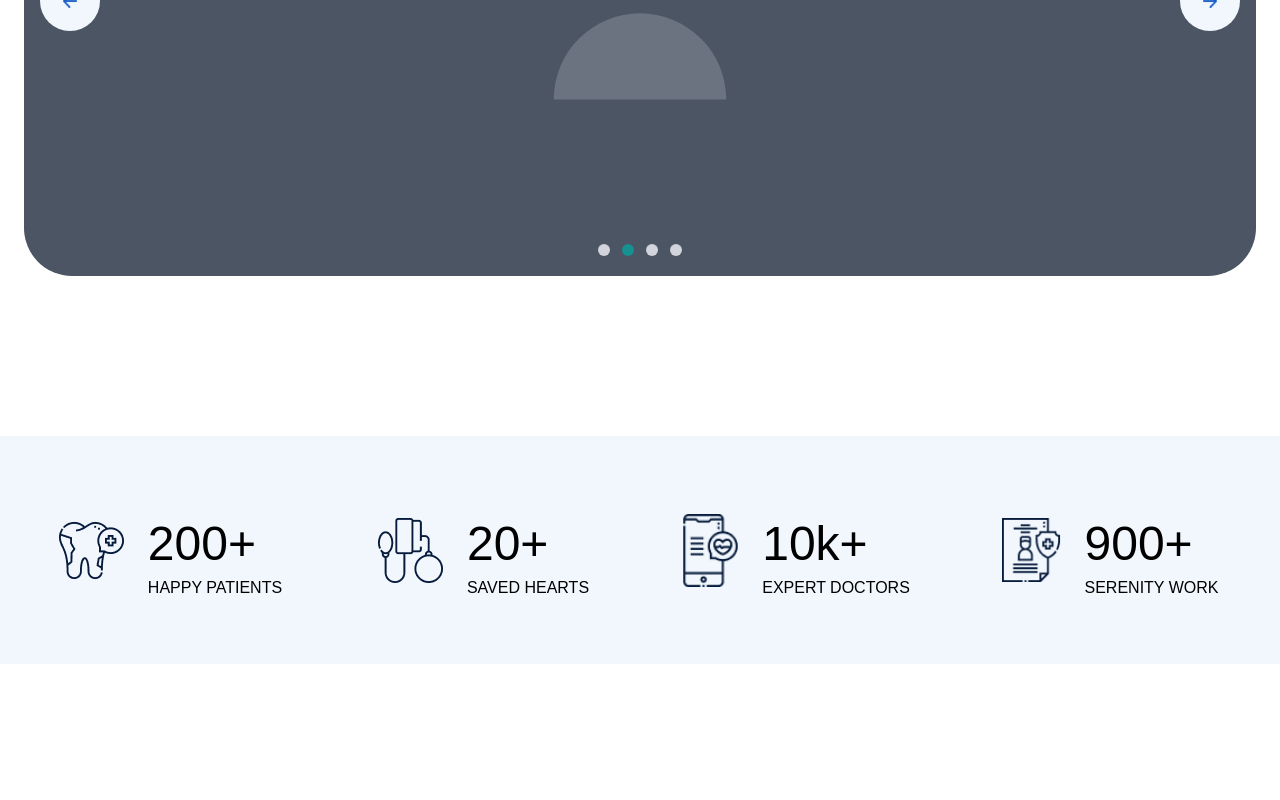
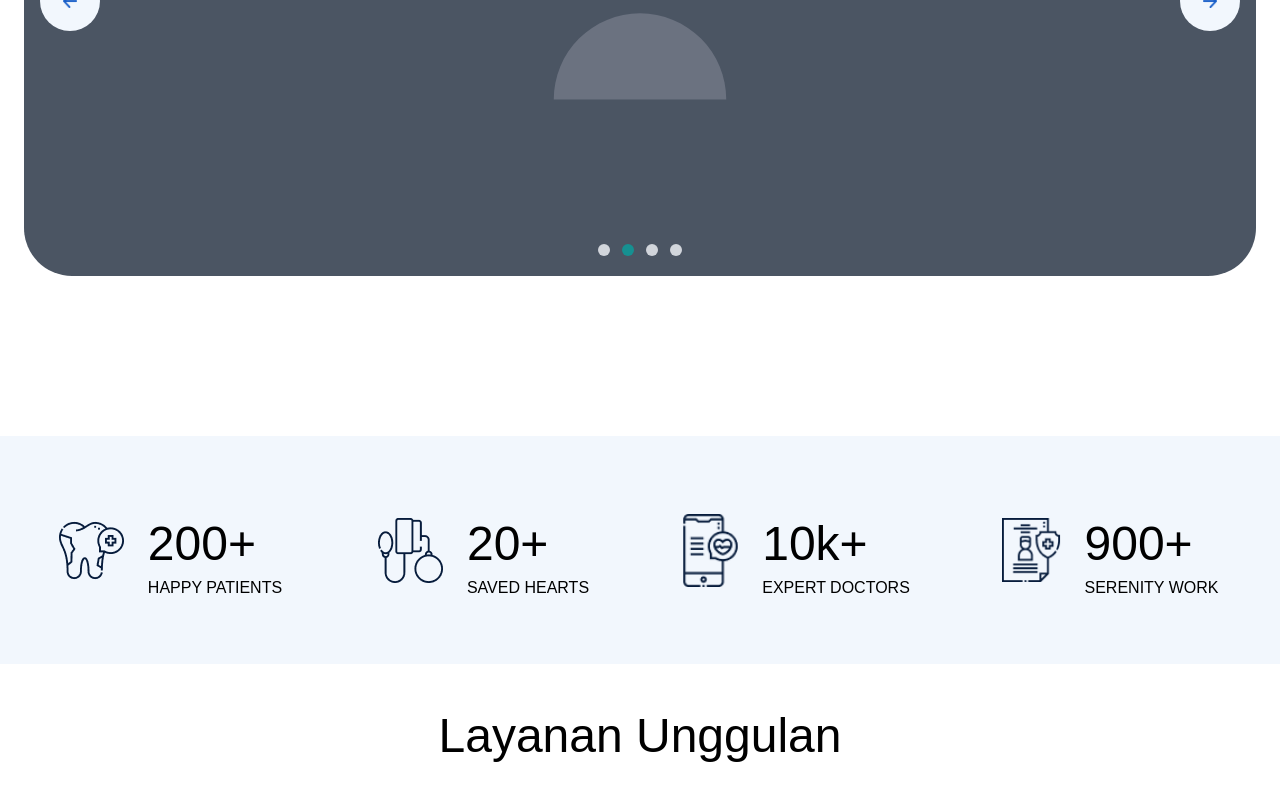
Before and after one commit to M1ft4hul/project-apexa-landing, a Next.js app: page / in a window 1280 px wide. Shown: the part 1348-2148 px from the top of the page. Before the commit the page ends 2012 px from the top, so only its background shows below. Built offline with nearby package versions, Linux system fonts and the light colour scheme.

Commit message:
Layanan Unggulan 1% progres

```diff
--- a/app/componen/layanan/index.tsx
+++ b/app/componen/layanan/index.tsx
@@ -0,0 +1,26 @@
+"use client"
+import React from "react";
+import { Fade } from "react-awesome-reveal";
+
+const Layanan = () => {
+  return (
+    <div>
+      <div className='mx-auto max-w-7xl penawaran px-6'>
+        <div className='text-center'>
+          <Fade
+            direction={"up"}
+            delay={400}
+            cascade
+            damping={1e-1}
+            triggerOnce={true}>
+            <h3 className='text-3xl lg:text-5xl font-normal mb-12 text-lightgrey md:4px lg:text-center'>
+              Layanan Unggulan
+            </h3>
+          </Fade>
+        </div>
+      </div>
+    </div>
+  );
+};
+
+export default Layanan;
--- a/app/componen/layout/Drawerdata.tsx
+++ b/app/componen/layout/Drawerdata.tsx
@@ -11,7 +11,7 @@ interface NavigationItem {
 
 const navigation: NavigationItem[] = [
   { name: "Temukan Dokter", href: "#home-section", current: false },
-  { name: "Layanan", href: "#about-section", current: false },
+  { name: "Layanan", href: "#layanan-section", current: false },
   { name: "Artikel", href: "#cook-section", current: false },
   { name: "Kontak", href: "#gallery-section", current: false },
 ];
--- a/app/componen/layout/header.tsx
+++ b/app/componen/layout/header.tsx
@@ -20,7 +20,7 @@ interface NavigationItem {
 
 const navigation: NavigationItem[] = [
   { name: "Temukan Dokter", href: "#home-section", current: false },
-  { name: "Layanan", href: "#about-section", current: false },
+  { name: "Layanan", href: "#layanan-section", current: false },
   { name: "Artikel", href: "#cook-section", current: false },
   { name: "Kontak", href: "#gallery-section", current: false },
 ];
--- a/app/componen/penawaran/index.tsx
+++ b/app/componen/penawaran/index.tsx
@@ -33,7 +33,7 @@ const Work = () => {
 
   return (
     <div>
-      <div className='mx-auto max-w-7xl penawaran px-6' id='about-section'>
+      <div className='mx-auto max-w-7xl penawaran px-6'>
         <div className='text-center'>
           <Fade
             direction={"up"}
--- a/app/page.tsx
+++ b/app/page.tsx
@@ -2,6 +2,7 @@ import Image from "next/image";
 import Banner from "./componen/banners/index";
 import Work from "./componen/penawaran";
 import Fitur from "./componen/keunggulan";
+import Layanan from "./componen/layanan";
 
 export default function Home() {
   return (
@@ -10,6 +11,7 @@ export default function Home() {
         <Banner />
         <Work />
         <Fitur />
+        <Layanan />
       </main>
     </>
   );
```
